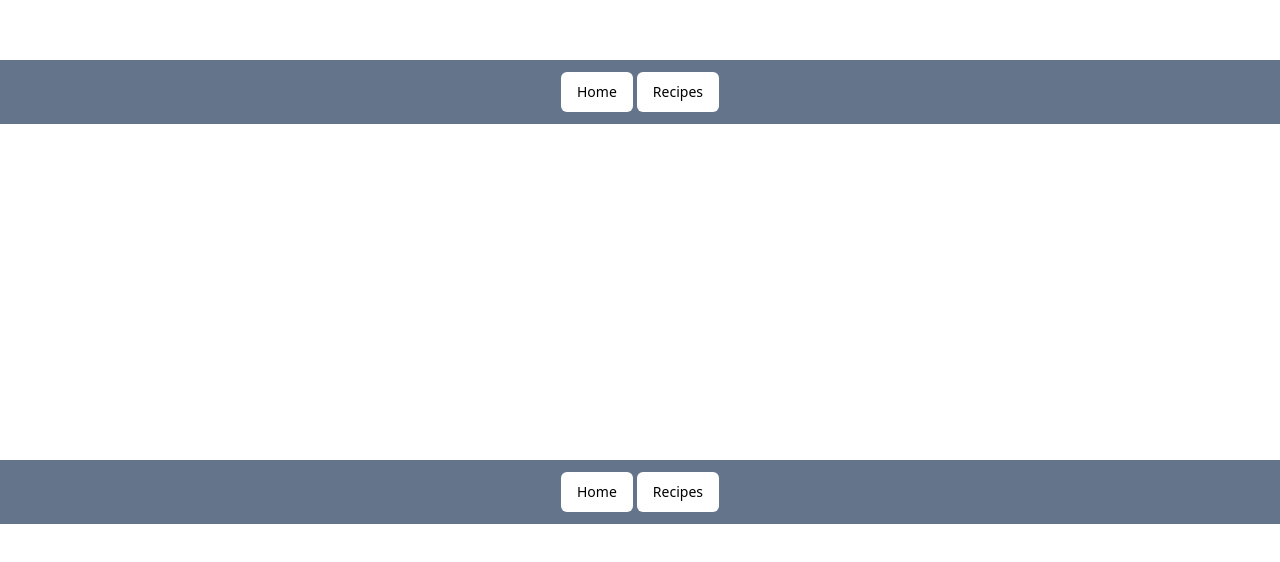
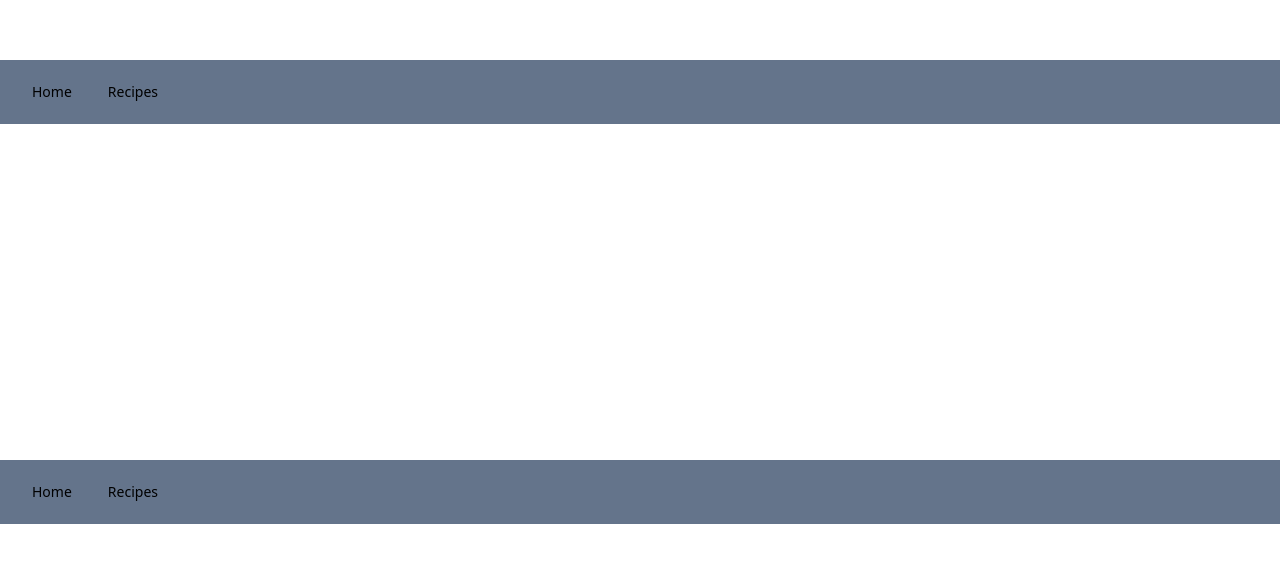
Before and after one commit to semirare/MenuMagicFE, a Next.js app: page /navbar in a window 1280 px wide. Shown: the part 108-670 px from the top of the page. Built offline with nearby package versions, Linux system fonts and the light colour scheme.

Commit message:
Improve recipe card styling

```diff
--- a/src/app/recipes/page.jsx
+++ b/src/app/recipes/page.jsx
@@ -5,7 +5,7 @@
 import RecipeCard from "./recipe-card";
 
 const Recipes = () => {
-    const [loading, setLoading] = useState(false);
+    const [loading, setLoading] = useState(true);
     const [recipes, setRecipes] = useState([]);
 
     useEffect(() => {
@@ -26,15 +26,15 @@
     }, []);
 
     return (
+        loading ? <div>Loading...</div> :
             <div className="h-[100vw] flex-col bg-white">
-            <div className="flex justify-between items-center">
-                <div className="text-4xl justify-center my-2">Your Recipes</div>
-                <Link href="/" className="rounded-lg py-3 px-5 bg-blue-600 text-white block font-medium">Add A Recipe</Link>
-            </div>
                 <div id="recipes" className="grid grid-cols-3 gap-2 p-2">
                     {recipes.map((recipe) => (
                         <RecipeCard key={recipe.id} recipe={recipe} />
                     ))}
+                </div>
+                <div className="flex p-2 justify-between items-center">
+                    <Link href="/" className="rounded-lg py-3 px-5 bg-blue-600 text-white block font-medium">Add A Recipe</Link>
                 </div>
             </div>
     );
--- a/src/app/recipes/recipe-card.jsx
+++ b/src/app/recipes/recipe-card.jsx
@@ -1,9 +1,13 @@
+import Link from "next/link";
 
 const RecipeCard = ({ recipe }) => {
     return (
-        <div key={recipe.id} className="bg-white p-4 rounded-lg shadow-md">
+        <Link href={`/recipes/${recipe.id}`} key={recipe.id} className="bg-blue-300 p-4 rounded-lg shadow-md">
             <div className="text-xl font-bold">{recipe.name}</div>
-        </div>
+            {recipe.ingredients?.map((ingredient) => (
+                <div key={ingredient.id} className="text-lg">{ingredient.name} - {ingredient.quantity} {ingredient.unit}</div>
+            ))}
+        </Link>
     );
 }
 
--- a/src/components/ui/navigation-menu.jsx
+++ b/src/components/ui/navigation-menu.jsx
@@ -23,7 +23,7 @@
   <NavigationMenuPrimitive.List
     ref={ref}
     className={cn(
-      "group flex flex-1 list-none items-center justify-center space-x-1",
+      "group flex flex-1 list-none items-center justify-start p-4 space-x-1",
       className
     )}
     {...props} />
@@ -33,7 +33,7 @@
 const NavigationMenuItem = NavigationMenuPrimitive.Item
 
 const navigationMenuTriggerStyle = cva(
-  "group inline-flex h-10 w-max items-center justify-center rounded-md bg-white px-4 py-2 text-sm font-medium transition-colors hover:bg-slate-100 hover:text-slate-900 focus:bg-slate-100 focus:text-slate-900 focus:outline-none disabled:pointer-events-none disabled:opacity-50 data-[active]:bg-slate-100/50 data-[state=open]:bg-slate-100/50 dark:bg-slate-950 dark:hover:bg-slate-800 dark:hover:text-slate-50 dark:focus:bg-slate-800 dark:focus:text-slate-50 dark:data-[active]:bg-slate-800/50 dark:data-[state=open]:bg-slate-800/50"
+  "group inline-flex h-10 w-max items-center justify-center rounded-md px-4 py-2 text-sm font-medium transition-colors hover:bg-slate-400 hover:text-slate-900 focus:bg-slate-100 focus:text-slate-900 focus:outline-none disabled:pointer-events-none disabled:opacity-50 data-[active]:bg-slate-100/50 data-[state=open]:bg-slate-100/50 dark:bg-slate-950 dark:hover:bg-slate-800 dark:hover:text-slate-50 dark:focus:bg-slate-800 dark:focus:text-slate-50 dark:data-[active]:bg-slate-800/50 dark:data-[state=open]:bg-slate-800/50"
 )
 
 const NavigationMenuTrigger = React.forwardRef(({ className, children, ...props }, ref) => (
```
Lines whose indentation alone changed are shown as unchanged.
